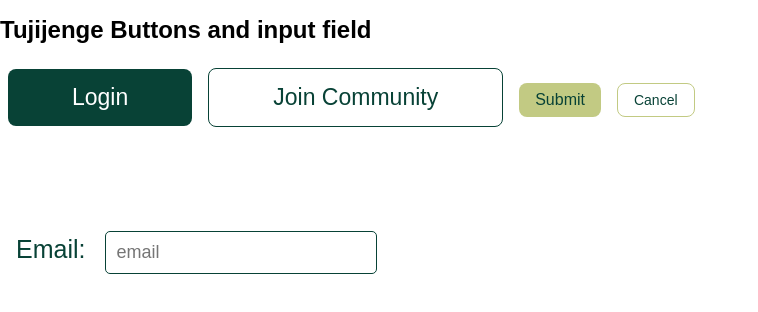
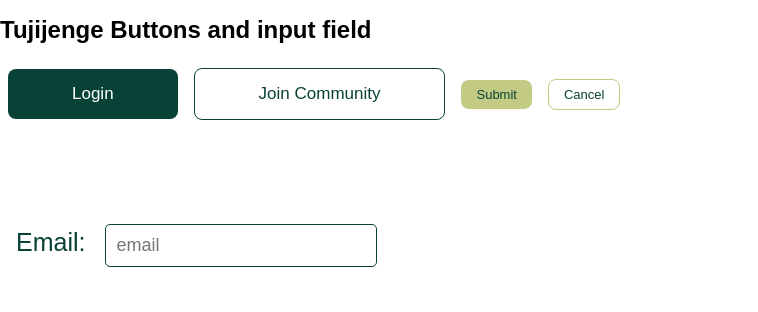
Before and after one commit to akirachix/tujijenge-frontend, a React (Create React App) app in the folder tujijenge/: page / in a window 1280 px wide. Shown: the top 312 px of the page, without its empty margins (0-758 px from the left). Built offline with nearby package versions, Linux system fonts and the light colour scheme.

Commit message:
Add tests for button and input field

```diff
--- a/tujijenge/src/SharedComponents/Button/style.css
+++ b/tujijenge/src/SharedComponents/Button/style.css
@@ -68,3 +68,22 @@
     background-color: var(--tujijenge-green);
     color: var(--tujijenge-white);
 }
+
+
+@media (max-width: 1400px){
+    .share-button{
+        padding: 15px 64px;
+        font-size: 17px;
+
+    }
+
+    .tertiary{
+
+        padding: 7px 15px;
+        font-size: 13px;
+    }
+    .quaternary{
+        padding: 7px 15px;
+        font-size: 13px;    }
+
+}
--- a/tujijenge/src/SharedComponents/Input/style.css
+++ b/tujijenge/src/SharedComponents/Input/style.css
@@ -42,7 +42,7 @@ input {
         padding-right: 5px;
     }
     input{
-        width: 150px;
+        width: 230px;
         padding: 7px;
 
     }
```
Also changed, not shown: tujijenge/package.json (+7 -5 lines), 2 other files (tests, documents, lock files or other folders).
